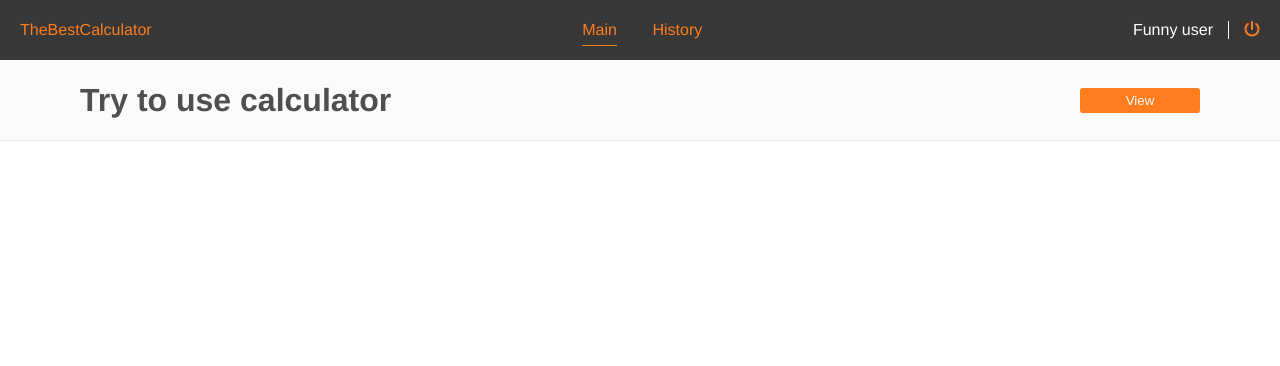
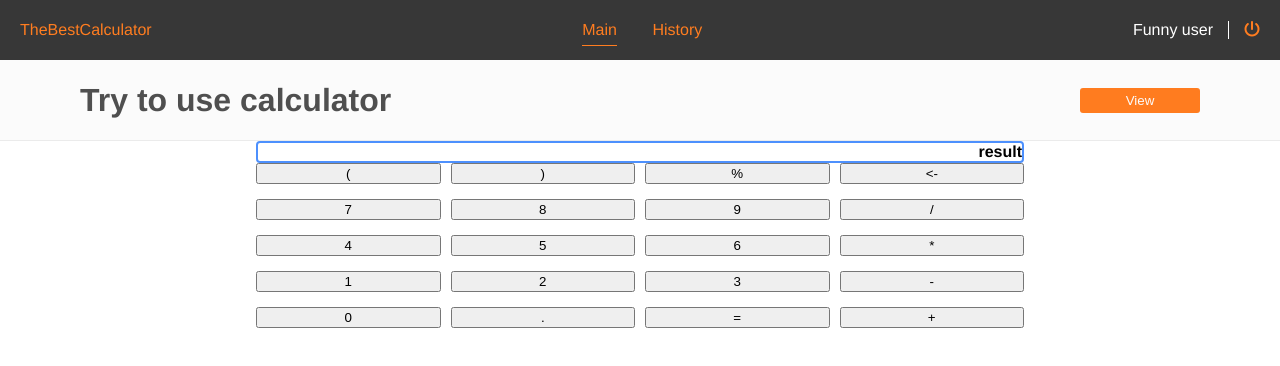
Before and after one commit to skiffua/vueCalculator, a Vue app: page / in a window 1280 px wide. Shown: the top 366 px of the page. Built offline with nearby package versions, Linux system fonts and the light colour scheme.

Commit message:
add buttons, made base layout

```diff
--- a/src/App.vue
+++ b/src/App.vue
@@ -1,23 +1,52 @@
 <template>
   <div id="app">
-    <Header/>
+    <Header />
     <EnvironmentBlock />
+    <Calculator />
   </div>
 </template>
 
 <script>
-import Header from './components/Header'
-import EnvironmentBlock from './components/EnvironmentBlock'
-import HelloWorld from './components/HelloWorld.vue'
+import Header from "./components/Header";
+import EnvironmentBlock from "./components/EnvironmentBlock";
+import Calculator from './components/Calculator';
+import HelloWorld from "./components/HelloWorld.vue";
 
 export default {
-  name: 'app',
+  name: "app",
   components: {
     Header,
     EnvironmentBlock,
+    Calculator,
     HelloWorld
+  },
+  data: function() {
+    return {
+      button_values: [
+        "(",
+        ")",
+        "%",
+        "<-",
+        "7",
+        "8",
+        "9",
+        "/",
+        "4",
+        "5",
+        "6",
+        "*",
+        "1",
+        "2",
+        "3",
+        "-",
+        "0",
+        ".",
+        "=",
+        "+"
+      ]
+    };
   }
-}
+};
 </script>
 
 <style>
@@ -25,9 +54,8 @@ body {
   margin: 0px;
 }
 #app {
-  font-family: 'Avenir', Helvetica, Arial, sans-serif;
+  font-family: "Avenir", Helvetica, Arial, sans-serif;
   -webkit-font-smoothing: antialiased;
   -moz-osx-font-smoothing: grayscale;
-
 }
 </style>
--- /dev/null
+++ b/src/components/Button.vue
@@ -0,0 +1,14 @@
+<template>
+  <button >{{ button_label }}</button>
+</template>
+
+<script>
+export default {
+    props: ['button_label'],
+}
+</script>
+
+<!-- Add "scoped" attribute to limit CSS to this component only -->
+<style scoped>
+
+</style>
--- /dev/null
+++ b/src/components/CalcScreen.vue
@@ -0,0 +1,16 @@
+<template>
+   <div>
+       <strong> result </strong>
+   </div>
+</template>
+
+<script>
+export default {
+
+}
+</script>
+
+<!-- Add "scoped" attribute to limit CSS to this component only -->
+<style scoped>
+
+</style>
--- /dev/null
+++ b/src/components/Calculator.vue
@@ -0,0 +1,66 @@
+<template>
+  <div class="calculator">
+    <div class="calcScrean">
+      <CalcScrean />
+    </div>
+    <div class="calc_buttons">
+      <Button v-for="val in button_values" :key="val" :button_label="val" />
+    </div>
+  </div>
+</template>
+
+<script>
+import CalcScrean from "./CalcScreen";
+import Button from "./Button";
+
+export default {
+  components: {
+    CalcScrean,
+    Button
+  },
+  data: function() {
+    return {
+      button_values: [
+        "(",
+        ")",
+        "%",
+        "<-",
+        "7",
+        "8",
+        "9",
+        "/",
+        "4",
+        "5",
+        "6",
+        "*",
+        "1",
+        "2",
+        "3",
+        "-",
+        "0",
+        ".",
+        "=",
+        "+"
+      ]
+    };
+  }
+};
+</script>
+
+<style>
+.calculator {
+  width: 60%;
+  margin: auto;
+}
+.calcScrean {
+    border: solid 2px #4d90fd;
+    border-radius: 4px;
+    text-align: right
+}
+.calc_buttons {
+  display: grid;
+  grid-template-columns: repeat(4, 1fr);
+  grid-column-gap: 10px;
+  grid-row-gap: 15px;
+}
+</style>
```
